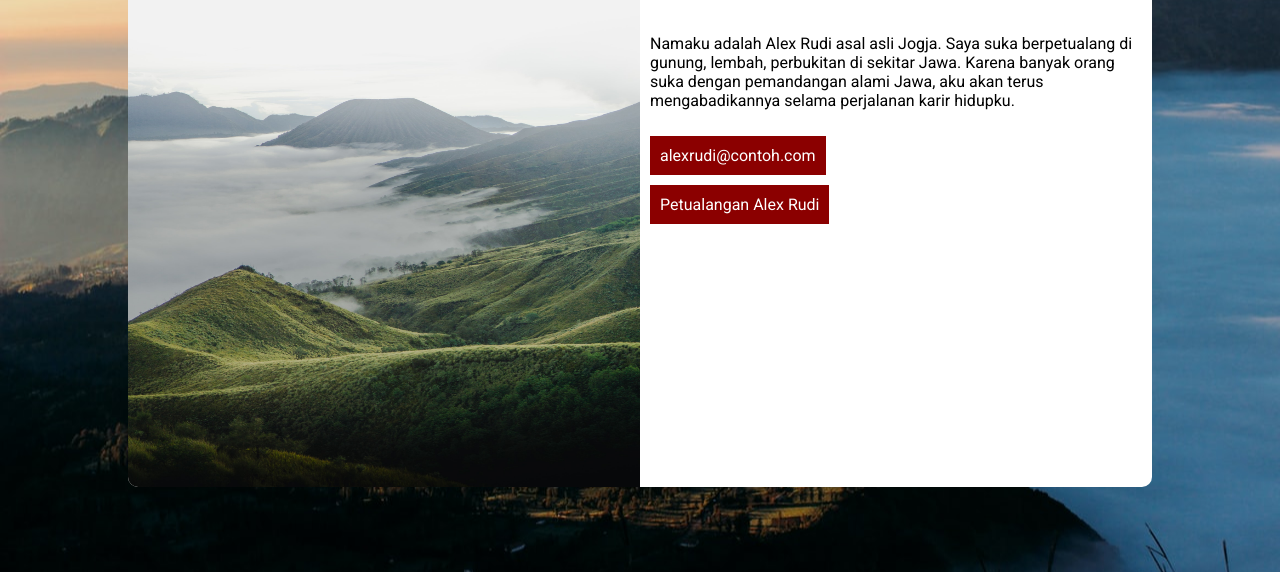
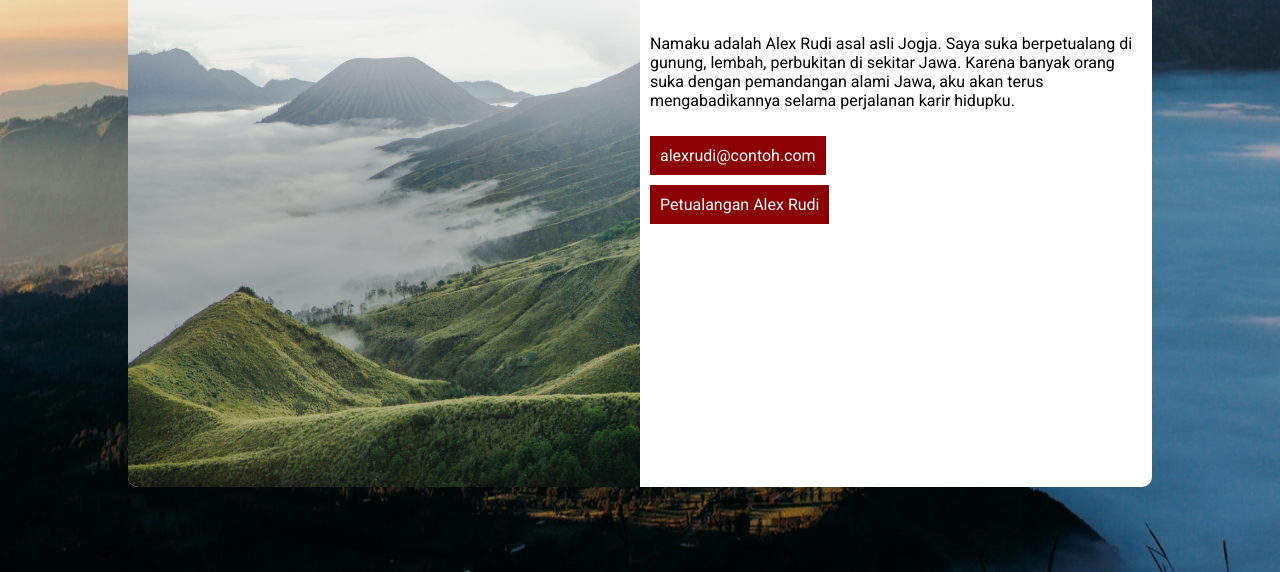
Before and after one commit to willnode/contoh-web, a plain HTML site: page about.html in a window 1280 px wide. Shown: the part 228-800 px from the top of the page. Drawn offline with Linux system fonts and the light colour scheme.

Commit message:
Tambah object-fit pada about img

```diff
--- a/style.css
+++ b/style.css
@@ -65,6 +65,7 @@ header a {
 .about img {
     height: 70vh;
     display: block;
+    object-fit: cover;
 }
 .content {
     display: flex;
```
